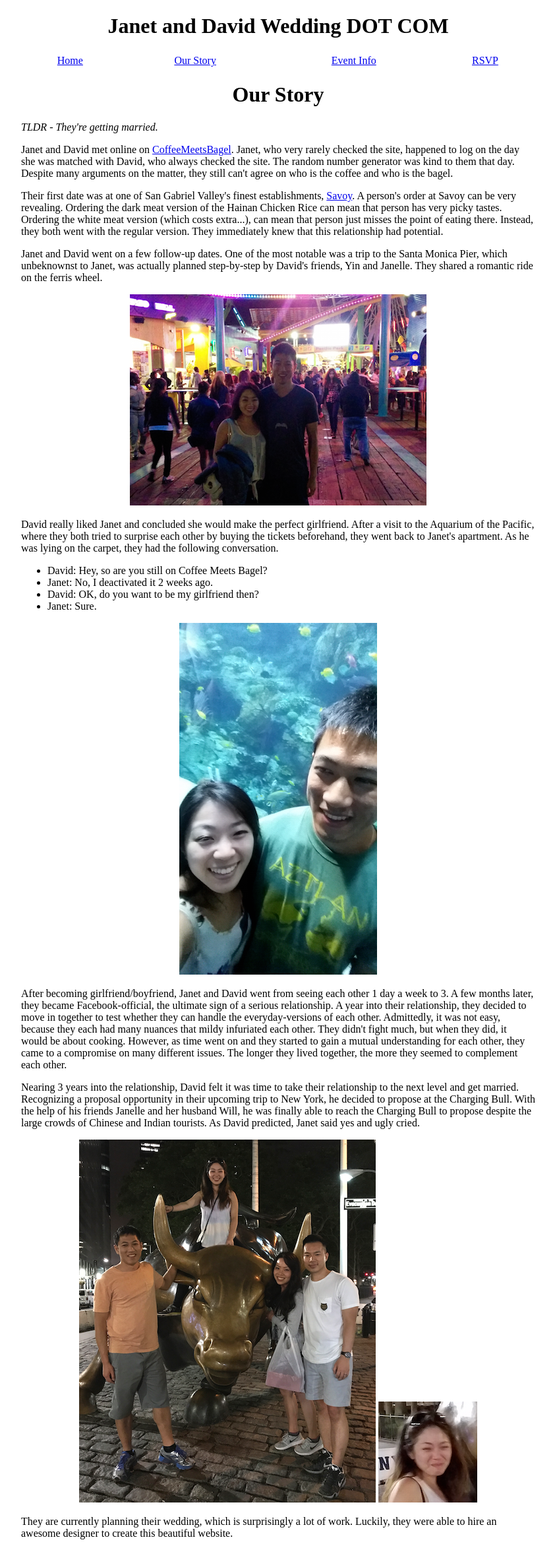
After one commit to davliu/wedding, a Flask app: page /our-story in a window 1280 px wide. The commit adds this page. Shown: the whole page at 66% size, without its empty margins (218-1060 px from the left). Run offline with Flask 2, Linux system fonts and the light colour scheme.

Commit message:
fill out story and event page

```diff
--- a/app/__init__.py
+++ b/app/__init__.py
@@ -1,10 +1,13 @@
 # -*- coding: utf-8 -*-
 
 from flask import Flask
+from config import configs
 
 def create_app():
-    app = Flask(__name__)
+    app = Flask(__name__, instance_relative_config=True)
     register_blueprints(app)
+    app.config.from_object(configs["default"])
+    app.config.from_pyfile("config.py", silent=True)
     return app
 
 def register_blueprints(app):
--- a/app/pages/controllers.py
+++ b/app/pages/controllers.py
@@ -7,3 +7,11 @@ bp = Blueprint("pages", __name__)
 @bp.route("/", methods=["GET"])
 def index():
     return render_template("pages/index.html")
+
+@bp.route("/our-story", methods=["GET"])
+def story():
+    return render_template("pages/our-story.html")
+
+@bp.route("/event-info", methods=["GET"])
+def event():
+    return render_template("pages/event-info.html")
--- /dev/null
+++ b/app/static/css/index.css
@@ -0,0 +1,16 @@
+.wedding-bod {
+  margin: 0 auto;
+  max-width: 780px;
+}
+
+h1, .center {
+  text-align: center;
+}
+
+table.navbar {
+  width: 780px;
+}
+
+table.navbar td {
+  min-width: 25%;
+}
--- a/app/templates/layout.html
+++ b/app/templates/layout.html
@@ -8,8 +8,11 @@
   <meta http-equiv="X-UA-Compatible" content="IE=edge,chrome=1">
   <meta name="viewport" content="width=device-width,initial-scale=1">
     <title>Janet and David Wedding</title>
+    <link rel="stylesheet" href="{{ url_for("static", filename="css/index.css") }}" type="text/css">
   </head>
-  <body>
+  <body class="wedding-bod">
+    <h1>Janet and David Wedding DOT COM</h1>
+    {% include "navbar.html" %}
     {% block body %}
     {% endblock %}
   </body>
--- /dev/null
+++ b/app/templates/navbar.html
@@ -0,0 +1,10 @@
+<table class="center navbar">
+  <tbody>
+    <tr>
+      <td><a href="{{ url_for("pages.index") }}">Home</a></td>
+      <td><a href="{{ url_for("pages.story") }}">Our Story</a></td>
+      <td><a href="{{ url_for("pages.event") }}">Event Info</a></td>
+      <td><a href="{{ url_for("pages.index") }}">RSVP</a></td>
+    </tr>
+  </tbody>
+</table>
--- /dev/null
+++ b/app/templates/pages/our-story.html
@@ -0,0 +1,69 @@
+{% extends "layout.html" %}
+
+{% block body %}
+<h1>Our Story</h1>
+<i>TLDR - They're getting married.</i>
+<p>
+  Janet and David met online on <a href="https://www.coffeemeetsbagel.com" target="_blank">CoffeeMeetsBagel</a>.
+  Janet, who very rarely checked the site, happened to log on the day she was matched with David,
+  who always checked the site. The random number generator was kind to them that day.  Despite many
+  arguments on the matter, they still can't agree on who is the coffee and who is the bagel.
+</p>
+<p>
+  Their first date was at one of San Gabriel Valley's finest establishments,
+  <a href="https://www.yelp.com/biz/savoy-kitchen-alhambra">Savoy</a>.
+  A person's order at Savoy can be very revealing. Ordering the dark meat version
+  of the Hainan Chicken Rice can mean that person has very picky tastes. Ordering the white meat
+  version (which costs extra...), can mean that person just misses the point of eating there.
+  Instead, they both went with the regular version. They immediately knew that this relationship
+  had potential.
+</p>
+<p>
+  Janet and David went on a few follow-up dates. One of the most notable was a trip to the
+  Santa Monica Pier, which unbeknownst to Janet, was actually planned step-by-step by
+  David's friends, Yin and Janelle. They shared a romantic ride on the ferris wheel.
+</p>
+<div class="center">
+  <img src="{{ url_for("static", filename="images/pier.png") }}">
+</div>
+<p>
+  David really liked Janet and concluded she would make the perfect girlfriend. After a visit to
+  the Aquarium of the Pacific, where they both tried to surprise each other by buying the tickets
+  beforehand, they went back to Janet's apartment.  As he was lying on the carpet, they had the
+  following conversation.
+  <ul>
+    <li>David: Hey, so are you still on Coffee Meets Bagel?</li>
+    <li>Janet: No, I deactivated it 2 weeks ago.</li>
+    <li>David: OK, do you want to be my girlfriend then?</li>
+    <li>Janet: Sure.</li>
+  </ul>
+</p>
+<div class="center">
+  <img src="{{ url_for("static", filename="images/aquarium.png") }}">
+</div>
+<p>
+  After becoming girlfriend/boyfriend, Janet and David went from seeing each other 1 day a week to
+  3. A few months later, they became Facebook-official, the ultimate sign of a serious relationship.
+  A year into their relationship, they decided to move in together to test whether they can handle
+  the everyday-versions of each other. Admittedly, it was not easy, because they each had many nuances
+  that mildy infuriated each other. They didn't fight much, but when they did, it would be about cooking.
+  However, as time went on and they started to gain a mutual understanding for each other, they
+  came to a compromise on many different issues. The longer they lived together, the more they
+  seemed to complement each other.
+</p>
+<p>
+  Nearing 3 years into the relationship, David felt it was time to take their relationship to the
+  next level and get married. Recognizing a proposal opportunity in their upcoming trip to New York,
+  he decided to propose at the Charging Bull. With the help of his friends Janelle and her
+  husband Will, he was finally able to reach the Charging Bull to propose despite the large crowds
+  of Chinese and Indian tourists. As David predicted, Janet said yes and ugly cried.
+</p>
+<div class="center">
+  <img src="{{ url_for("static", filename="images/charging-bull.png") }}">
+  <img src="{{ url_for("static", filename="images/ugly-cry.png") }}">
+</div>
+<p>
+  They are currently planning their wedding, which is surprisingly a lot of work. Luckily, they
+  were able to hire an awesome designer to create this beautiful website.
+</p>
+{% endblock %}
```
Also changed, not shown: app/templates/pages/event-info.html (added, +13 -0 lines), app/templates/pages/index.html (+16 -1 lines), config.py (added, +9 -0 lines), app/static/images/aquarium.png (added), app/static/images/charging-bull.png (added), app/static/images/mj-monkey.png (added), app/static/images/pier.png (added), app/static/images/ugly-cry.png (added), 1 other file.
